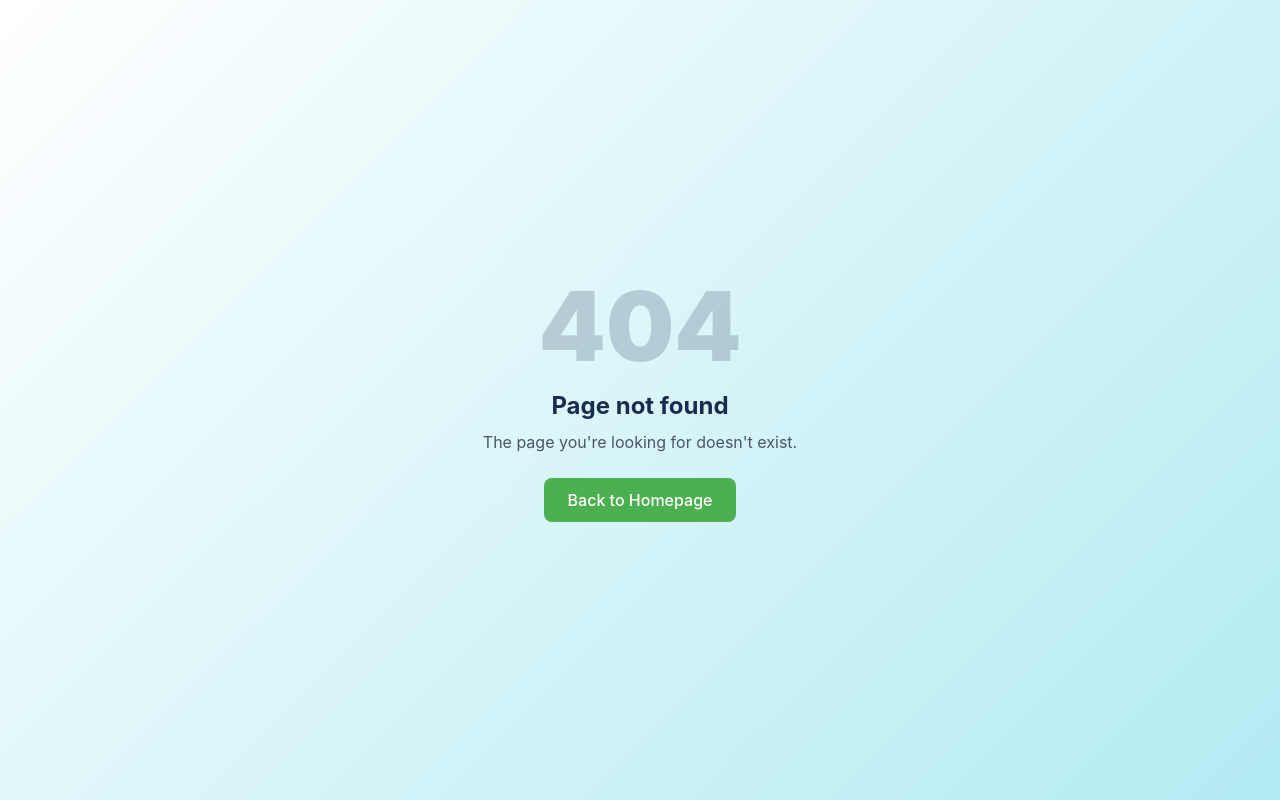
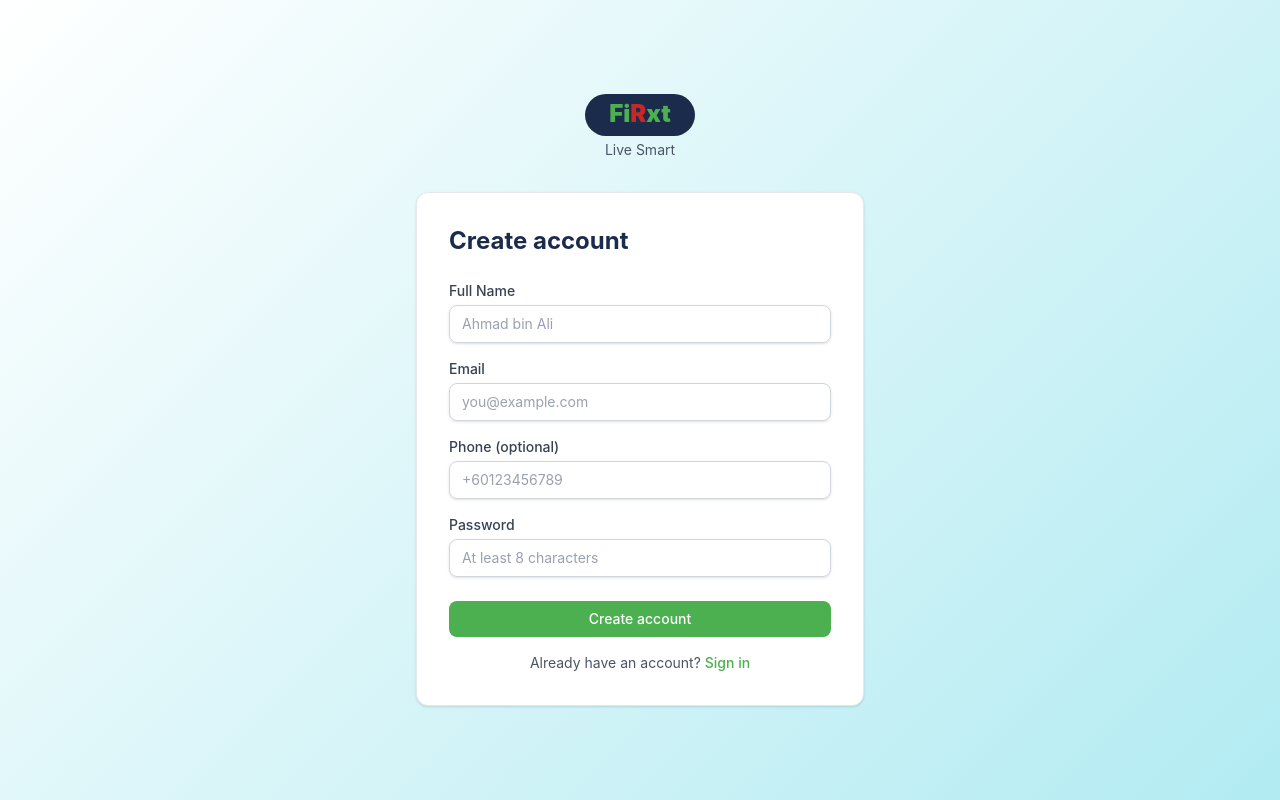
Before and after one commit to zhixuan-rgb/FiRxt367418, a Next.js app: page /register in a window 1280 px wide. Before the commit this address had no page. Built offline with nearby package versions, Linux system fonts and the light colour scheme.

Commit message:
Create page.tsx

```diff
--- /dev/null
+++ b/src/app/(auth)/register/page.tsx
@@ -0,0 +1,109 @@
+"use client";
+
+import { useState } from "react";
+import Link from "next/link";
+import { useRouter } from "next/navigation";
+import { signIn } from "next-auth/react";
+import { useForm } from "react-hook-form";
+import { zodResolver } from "@hookform/resolvers/zod";
+import { registerSchema } from "@/lib/validations";
+import type { z } from "zod";
+import { Button } from "@/components/ui/button";
+import { Input } from "@/components/ui/input";
+import { Card } from "@/components/ui/card";
+
+type RegisterForm = z.infer<typeof registerSchema>;
+
+export default function RegisterPage() {
+  const router = useRouter();
+  const [error, setError] = useState("");
+  const [loading, setLoading] = useState(false);
+
+  const {
+    register,
+    handleSubmit,
+    formState: { errors },
+  } = useForm<RegisterForm>({ resolver: zodResolver(registerSchema) });
+
+  async function onSubmit(data: RegisterForm) {
+    setLoading(true);
+    setError("");
+
+    const res = await fetch("/api/auth/register", {
+      method: "POST",
+      headers: { "Content-Type": "application/json" },
+      body: JSON.stringify(data),
+    });
+
+    const json = await res.json();
+
+    if (!res.ok) {
+      setError(json.error ?? "Registration failed");
+      setLoading(false);
+      return;
+    }
+
+    await signIn("credentials", {
+      email: data.email,
+      password: data.password,
+      redirect: false,
+    });
+
+    router.push("/");
+    router.refresh();
+  }
+
+  return (
+    <Card className="w-full max-w-md p-8">
+      <h1 className="text-2xl font-bold text-brand-navy mb-6">Create account</h1>
+
+      {error && (
+        <div className="mb-4 rounded-lg bg-red-50 border border-red-200 px-4 py-3 text-sm text-brand-red">
+          {error}
+        </div>
+      )}
+
+      <form onSubmit={handleSubmit(onSubmit)} className="flex flex-col gap-4">
+        <Input
+          {...register("name")}
+          id="name"
+          label="Full Name"
+          placeholder="Ahmad bin Ali"
+          error={errors.name?.message}
+        />
+        <Input
+          {...register("email")}
+          id="email"
+          type="email"
+          label="Email"
+          placeholder="you@example.com"
+          error={errors.email?.message}
+        />
+        <Input
+          {...register("phone")}
+          id="phone"
+          label="Phone (optional)"
+          placeholder="+60123456789"
+        />
+        <Input
+          {...register("password")}
+          id="password"
+          type="password"
+          label="Password"
+          placeholder="At least 8 characters"
+          error={errors.password?.message}
+        />
+        <Button type="submit" loading={loading} className="w-full mt-2">
+          Create account
+        </Button>
+      </form>
+
+      <p className="mt-4 text-center text-sm text-gray-600">
+        Already have an account?{" "}
+        <Link href="/login" className="text-brand-green font-medium hover:underline">
+          Sign in
+        </Link>
+      </p>
+    </Card>
+  );
+}
```
